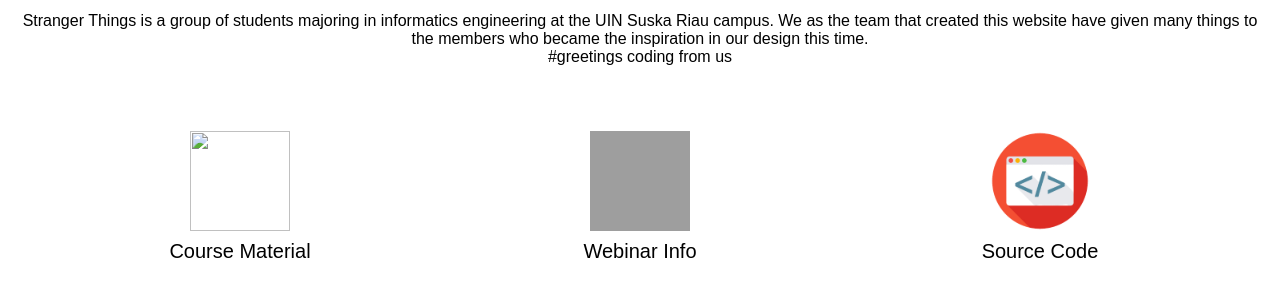
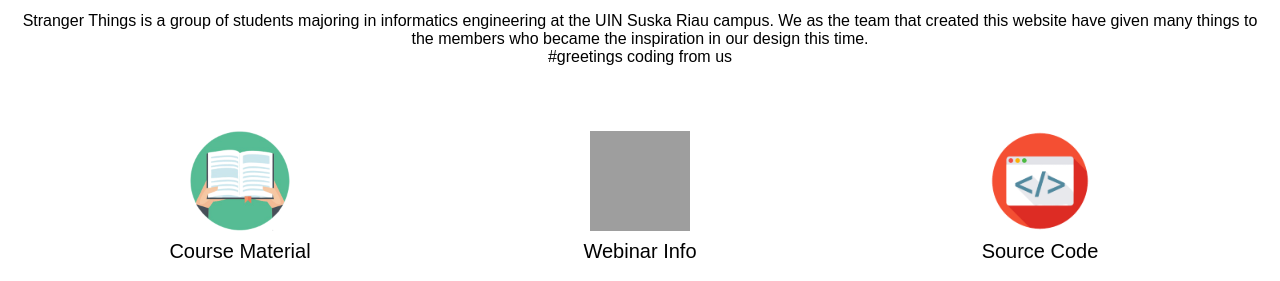
Before and after one commit to febrianrizkiadisutiyo/Strange-Things, a plain HTML site: page index.html in a window 1280 px wide. Shown: the part 1040-1321 px from the top of the page. Drawn offline with Linux system fonts and the light colour scheme; grey boxes are pictures that could not be loaded.

Commit message:
Update index.html

```diff
--- a/index.html
+++ b/index.html
@@ -56,7 +56,7 @@
                 <br>#greetings coding from us
                 </p>
                         <div class="contents-item">
-                            <img src="materi.jpeg">
+                            <img src="materi.png">
                             <p>Course Material</p>
                         </div>
                         <div class="contents-item">
```
